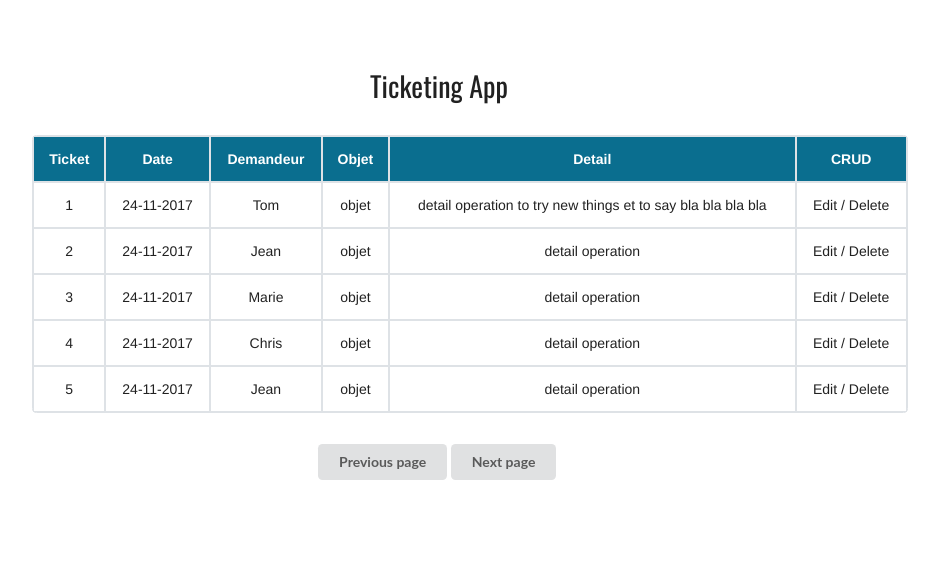
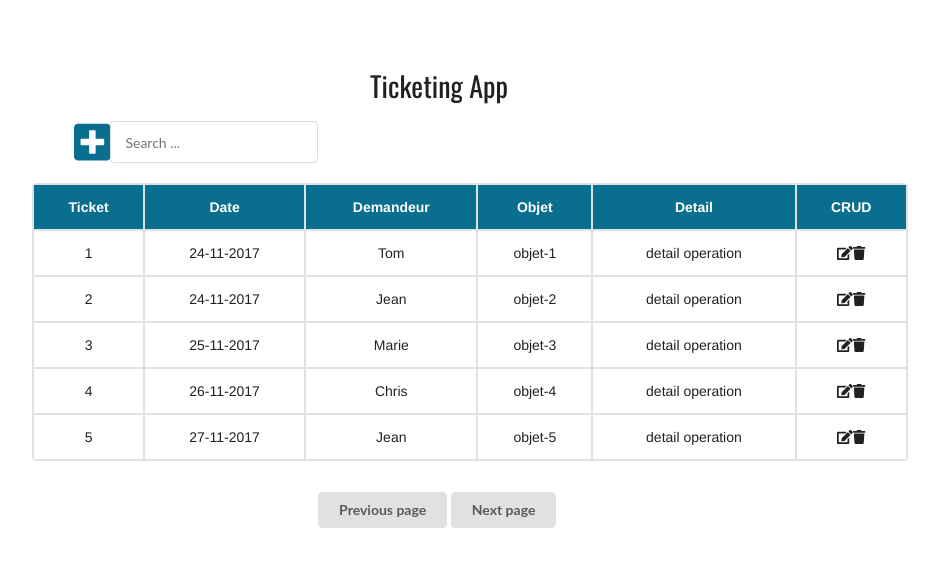
Before and after one commit to kells64000/Projet-vue, a Vue app: page /#/ in a window 1280 px wide. Shown: the top 566 px of the page, without its empty margins (231-1170 px from the left). Built offline with nearby package versions, Linux system fonts and the light colour scheme.

Commit message:
add icons

```diff
--- a/index.html
+++ b/index.html
@@ -6,7 +6,7 @@
     <title>Ticketing</title>
     <link href="https://fonts.googleapis.com/css?family=Oswald" rel="stylesheet">
     <link rel="stylesheet" href="https://maxcdn.bootstrapcdn.com/bootstrap/4.0.0/css/bootstrap.min.css" integrity="sha384-Gn5384xqQ1aoWXA+058RXPxPg6fy4IWvTNh0E263XmFcJlSAwiGgFAW/dAiS6JXm" crossorigin="anonymous">
-    <link href="https://maxcdn.bootstrapcdn.com/font-awesome/4.7.0/css/font-awesome.min.css" rel="stylesheet">
+    <script defer src="https://use.fontawesome.com/releases/v5.0.8/js/all.js"></script>
     <Link type="text/css" href="src/assets/css/style.css" rel="stylesheet"/>
   </head>
   <body>
--- a/src/assets/css/style.css
+++ b/src/assets/css/style.css
@@ -216,3 +216,12 @@ button:hover {
   box-shadow: 0px 0px 0px 1px transparent inset, 0px 0em 0px 0px rgba(34, 36, 38, 0.15) inset;
   color: rgba(0, 0, 0, 0.8);
 }
+
+.button-user{
+  display: inline-flex;
+}
+
+.fa-plus-square{
+  width: 80px;
+  color: #0A6E8F;
+}
--- a/src/components/Ticket.vue
+++ b/src/components/Ticket.vue
@@ -10,24 +10,36 @@
 
       <div class="row">
         <div class="col-lg-2"></div>
+        <div class="col-lg-3">
+          <div class="button-user">
+            <i class="fa fa-plus-square fa-3x"></i>
+            <input v-model="rechercher" placeholder="Search ..." type="text">
+          </div>
+        </div>
+        <div class="col-lg-7"></div>
+      </div>
+
+      <div class="row">
+        <div class="col-lg-2"></div>
         <div class="col-lg-8">
+          <!-- XL -->
           <div class="table-responsive-xl">
                 <table class="table table-bordered">
                   <thead>
                     <th v-for="column in columns" :title="column.label" :key="column.field" @click="sort(column.field)">
                       {{ column.label }}
-                      <!--<i class="fas fa-sort-up"></i>-->
-                      <!--<i class="fas fa-sort-down"></i>-->
+                      <!--<i class="fa fa-sort-up"></i>-->
+                      <!--<i class="fa fa-sort-down"></i>-->
                    </th>
                   </thead>
                   <tbody>
                 <tr v-for="(row, index) in sortedRows" :key="index">
                     <td v-for="col in row" :key="col">
                      {{ col}}
+                      <i v-if="col == ''" class="fas fa-edit" ></i>
+                      <i v-if="col == ''" class="fas fa-trash"></i>
                     </td>
                   </tr>
-                <!--<i class="fas fa-edit"></i>-->
-                <!--<i class="fas fa-trash"></i>-->
                   </tbody>
                 </table>
               </div>
@@ -47,14 +59,6 @@
     </div>
   </div>
 </template>
-
-<!-- !!!! Recherche !!!! -->
-<!--<tr>-->
-<!--<div><span style="font-weight: bold">What are you looking for?</span>-->
-<!--<input v-model="rechercher" placeholder="Searching ..." type="text">-->
-<!--</div>-->
-<!--</tr>-->
-
 <!--!!! RESPONSIVE !!!! -->
 <!-- SM -->
 <!--        <div class="table-responsive-sm">
@@ -74,7 +78,6 @@
             ...
           </table>
         </div>-->
-<!-- XL -->
 
 <script>
 /* eslint-disable vue/no-side-effects-in-computed-properties */
@@ -84,19 +87,19 @@ var list = [
     ticket: 1,
     date: '24-11-2017',
     demandeur: 'Tom',
-    objet: 'objet',
-    detail: 'detail operation to try new things et to say bla bla bla bla',
-    crud: 'Edit / Delete'
+    objet: 'objet-1',
+    detail: 'detail operation',
+    crud: ''
   },
-  {ticket: 2, date: '24-11-2017', demandeur: 'Jean', objet: 'objet', detail: 'detail operation', crud: 'Edit / Delete'},
-  {ticket: 3, date: '24-11-2017', demandeur: 'Marie', objet: 'objet', detail: 'detail operation', crud: 'Edit / Delete'},
-  {ticket: 4, date: '24-11-2017', demandeur: 'Chris', objet: 'objet', detail: 'detail operation', crud: 'Edit / Delete'},
-  {ticket: 5, date: '24-11-2017', demandeur: 'Jean', objet: 'objet', detail: 'detail operation', crud: 'Edit / Delete'},
-  {ticket: 6, date: '24-11-2017', demandeur: 'Marie', objet: 'objet', detail: 'detail operation', crud: 'Edit / Delete'},
-  {ticket: 7, date: '24-11-2017', demandeur: 'Tom', objet: 'objet', detail: 'detail operation', crud: 'Edit / Delete'},
-  {ticket: 8, date: '24-11-2017', demandeur: 'Chris', objet: 'objet', detail: 'detail operation', crud: 'Edit / Delete'},
-  {ticket: 9, date: '24-11-2017', demandeur: 'Chris', objet: 'objet', detail: 'detail operation', crud: 'Edit / Delete'},
-  {ticket: 10, date: '24-11-2017', demandeur: 'Tom', objet: 'objet', detail: 'detail operation', crud: 'Edit / Delete'}
+  {ticket: 2, date: '24-11-2017', demandeur: 'Jean', objet: 'objet-2', detail: 'detail operation', crud: ''},
+  {ticket: 3, date: '25-11-2017', demandeur: 'Marie', objet: 'objet-3', detail: 'detail operation', crud: ''},
+  {ticket: 4, date: '26-11-2017', demandeur: 'Chris', objet: 'objet-4', detail: 'detail operation', crud: ''},
+  {ticket: 5, date: '27-11-2017', demandeur: 'Jean', objet: 'objet-5', detail: 'detail operation', crud: ''},
+  {ticket: 6, date: '28-11-2017', demandeur: 'Marie', objet: 'objet-6', detail: 'detail operation', crud: ''},
+  {ticket: 7, date: '29-11-2017', demandeur: 'Tom', objet: 'objet-7', detail: 'detail operation', crud: ''},
+  {ticket: 8, date: '30-11-2017', demandeur: 'Chris', objet: 'objet-8', detail: 'detail operation', crud: ''},
+  {ticket: 9, date: '1-12-2017', demandeur: 'Chris', objet: 'objet-9', detail: 'detail operation', crud: ''},
+  {ticket: 10, date: '2-12-2017', demandeur: 'Tom', objet: 'objet-10', detail: 'detail operation', crud: ''}
 ]
 var headers = [
   {
@@ -183,6 +186,4 @@ export default {
 </script>
 
 <!-- Add "scoped" attribute to limit CSS to this component only -->
-<style scoped>
-
-</style>
+<style scoped></style>
```
